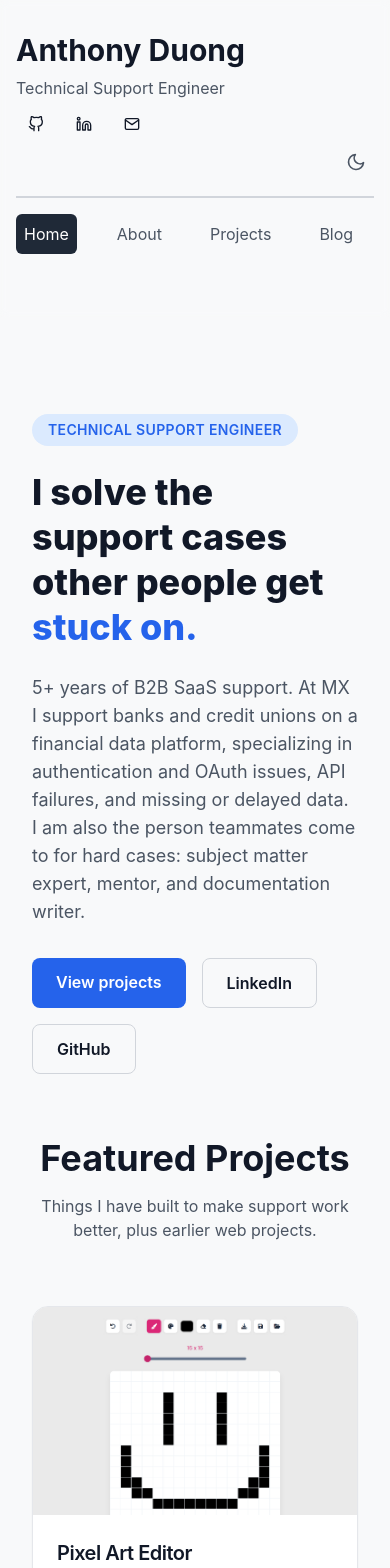
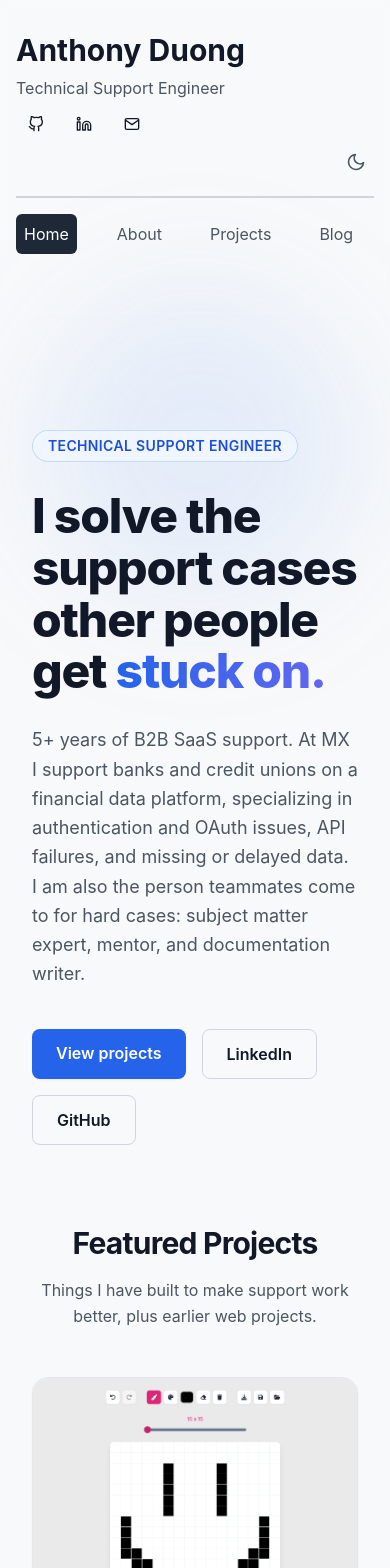
Before and after one commit to khangbeo/anthony-portfolio, a Next.js app: page / in a window 390 px wide. Shown: the top 1568 px of the page. Built offline with nearby package versions, Linux system fonts and the light colour scheme.

Commit message:
Dark modern homepage: stronger hero, shared section headings, skills cards, two-up featured grid

```diff
--- /dev/null
+++ b/components/common/SectionHeading.js
@@ -0,0 +1,14 @@
+export default function SectionHeading({ title, description }) {
+    return (
+        <div className="mb-12 text-center">
+            <h2 className="text-3xl font-bold tracking-tight text-gray-900 dark:text-white sm:text-4xl">
+                {title}
+            </h2>
+            {description && (
+                <p className="mx-auto mt-4 max-w-2xl leading-relaxed text-gray-600 dark:text-gray-400">
+                    {description}
+                </p>
+            )}
+        </div>
+    );
+}
--- a/components/sections/Hero.js
+++ b/components/sections/Hero.js
@@ -12,9 +12,14 @@ const fadeUp = {
 
 export default function Hero() {
     return (
-        <section className="py-16 md:py-24">
+        <section className="relative py-20 md:py-28">
+            <div
+                aria-hidden="true"
+                className="pointer-events-none absolute -top-16 right-0 h-80 w-80 rounded-full bg-blue-500/10 blur-3xl dark:bg-blue-500/15"
+            />
+            <div className="relative">
                 <motion.span
-                className="inline-block text-sm font-semibold uppercase tracking-wide text-blue-600 dark:text-blue-400 bg-blue-100 dark:bg-blue-900/30 px-4 py-1.5 rounded-full mb-6"
+                    className="mb-7 inline-block rounded-full bg-blue-50 px-4 py-1.5 text-sm font-semibold uppercase tracking-wide text-blue-700 ring-1 ring-inset ring-blue-600/20 dark:bg-blue-400/10 dark:text-blue-300 dark:ring-blue-400/25"
                     variants={fadeUp}
                     initial="hidden"
                     animate="visible"
@@ -23,19 +28,19 @@ export default function Hero() {
                     {userData.designation}
                 </motion.span>
                 <motion.h1
-                className="text-4xl md:text-5xl font-extrabold leading-tight text-gray-900 dark:text-white max-w-3xl"
+                    className="max-w-3xl text-5xl font-extrabold leading-[1.08] tracking-tight text-gray-900 dark:text-white md:text-6xl"
                     variants={fadeUp}
                     initial="hidden"
                     animate="visible"
                     custom={0.1}
                 >
                     I solve the support cases other people get{" "}
-                <span className="text-blue-600 dark:text-blue-400">
+                    <span className="bg-gradient-to-r from-blue-600 to-indigo-500 bg-clip-text text-transparent dark:from-blue-400 dark:to-indigo-400">
                         stuck on.
                     </span>
                 </motion.h1>
                 <motion.p
-                className="mt-6 text-lg text-gray-600 dark:text-gray-300 max-w-2xl"
+                    className="mt-7 max-w-2xl text-lg leading-relaxed text-gray-600 dark:text-gray-400 md:text-xl"
                     variants={fadeUp}
                     initial="hidden"
                     animate="visible"
@@ -44,7 +49,7 @@ export default function Hero() {
                     {userData.hero.description}
                 </motion.p>
                 <motion.div
-                className="mt-8 flex flex-wrap gap-4"
+                    className="mt-10 flex flex-wrap gap-4"
                     variants={fadeUp}
                     initial="hidden"
                     animate="visible"
@@ -52,7 +57,7 @@ export default function Hero() {
                 >
                     <a
                         href="/projects"
-                    className="px-6 py-3 rounded-lg font-semibold bg-blue-600 text-white hover:bg-blue-700 transition-colors duration-200"
+                        className="rounded-lg bg-blue-600 px-6 py-3 font-semibold text-white shadow-sm transition-colors duration-200 hover:bg-blue-500"
                     >
                         View projects
                     </a>
@@ -60,7 +65,7 @@ export default function Hero() {
                         href={userData.socialLinks.linkedin}
                         target="_blank"
                         rel="noopener noreferrer"
-                    className="px-6 py-3 rounded-lg font-semibold border border-gray-300 dark:border-gray-700 text-gray-900 dark:text-white hover:bg-gray-100 dark:hover:bg-gray-800 transition-colors duration-200"
+                        className="rounded-lg border border-gray-300 px-6 py-3 font-semibold text-gray-900 transition-colors duration-200 hover:bg-gray-100 dark:border-white/15 dark:text-white dark:hover:bg-white/5"
                     >
                         LinkedIn
                     </a>
@@ -68,11 +73,12 @@ export default function Hero() {
                         href={userData.socialLinks.github}
                         target="_blank"
                         rel="noopener noreferrer"
-                    className="px-6 py-3 rounded-lg font-semibold border border-gray-300 dark:border-gray-700 text-gray-900 dark:text-white hover:bg-gray-100 dark:hover:bg-gray-800 transition-colors duration-200"
+                        className="rounded-lg border border-gray-300 px-6 py-3 font-semibold text-gray-900 transition-colors duration-200 hover:bg-gray-100 dark:border-white/15 dark:text-white dark:hover:bg-white/5"
                     >
                         GitHub
                     </a>
                 </motion.div>
+            </div>
         </section>
     );
 }
--- a/components/sections/Skills.js
+++ b/components/sections/Skills.js
@@ -1,31 +1,41 @@
 import { motion } from "framer-motion";
 import userData from "@constants/data";
+import SectionHeading from "../common/SectionHeading";
 
 export default function Skills() {
     return (
         <motion.section
-            className="mt-20"
+            className="mt-24"
             initial={{ opacity: 0, y: 24 }}
             whileInView={{ opacity: 1, y: 0 }}
             viewport={{ once: true, amount: 0.15 }}
             transition={{ duration: 0.6, ease: "easeOut" }}
         >
-            <h2 className="text-4xl font-bold text-center mb-4 text-gray-900 dark:text-white">
-                Skills
-            </h2>
-            <p className="text-center text-gray-600 dark:text-gray-300 mb-12 max-w-2xl mx-auto">
-                Support engineering first, with data engineering training and
-                web development alongside.
-            </p>
-            <div className="grid grid-cols-1 sm:grid-cols-2 lg:grid-cols-4 gap-8 max-w-5xl mx-auto">
+            <SectionHeading
+                title="Skills"
+                description="Support engineering first, with data engineering training and web development alongside."
+            />
+            <div className="mx-auto grid max-w-4xl grid-cols-1 gap-6 sm:grid-cols-2">
                 {userData.skills.map((skillGroup, idx) => (
-                    <div key={idx}>
-                        <h3 className="text-lg font-semibold text-gray-900 dark:text-white mb-3">
+                    <div
+                        key={idx}
+                        className="rounded-2xl border border-gray-200 bg-white p-6 shadow-sm dark:border-white/10 dark:bg-[#18181b] dark:shadow-none"
+                    >
+                        <h3 className="text-base font-semibold tracking-tight text-gray-900 dark:text-white">
                             {skillGroup.group}
                         </h3>
-                        <ul className="space-y-2 text-gray-600 dark:text-gray-300">
+                        <ul className="mt-4 space-y-2.5">
                             {skillGroup.items.map((item, itemIdx) => (
-                                <li key={itemIdx}>{item}</li>
+                                <li
+                                    key={itemIdx}
+                                    className="flex items-start gap-2.5 text-[15px] leading-relaxed text-gray-600 dark:text-gray-400"
+                                >
+                                    <span
+                                        aria-hidden="true"
+                                        className="mt-[9px] h-1.5 w-1.5 shrink-0 rounded-full bg-blue-500 dark:bg-blue-400"
+                                    />
+                                    {item}
+                                </li>
                             ))}
                         </ul>
                     </div>
--- a/pages/index.js
+++ b/pages/index.js
@@ -3,6 +3,7 @@ import ContainerBlock from "../components/layout/ContainerBlock";
 import userData from "@constants/data";
 import Card from "@components/ui/Card";
 import BlogList from "@components/common/BlogList";
+import SectionHeading from "@components/common/SectionHeading";
 import posts from "@constants/blogs";
 import Hero from "@components/sections/Hero";
 import Experience from "@components/sections/Experience";
@@ -18,28 +19,25 @@ const fadeUpOnScroll = {
 export default function Home() {
     return (
         <ContainerBlock>
-            <div className="max-w-4xl mx-auto px-4">
+            <div className="mx-auto max-w-4xl px-4">
                 {/* Hero Section */}
                 <Hero />
 
                 {/* Projects Section */}
                 <motion.section {...fadeUpOnScroll}>
-                    <h1 className="text-4xl font-bold text-center mb-4 text-gray-900 dark:text-white">
-                        Featured Projects
-                    </h1>
-                    <p className="text-center text-gray-600 dark:text-gray-300 mb-16 max-w-2xl mx-auto">
-                        Things I have built to make support work better, plus
-                        earlier web projects.
-                    </p>
-                    <div className="grid grid-cols-1 md:grid-cols-2 lg:grid-cols-3 gap-8">
-                        {userData.projects.slice(0, 3).map((project, idx) => (
+                    <SectionHeading
+                        title="Featured Projects"
+                        description="Things I have built to make support work better, plus earlier web projects."
+                    />
+                    <div className="grid grid-cols-1 gap-8 md:grid-cols-2">
+                        {userData.projects.slice(0, 2).map((project, idx) => (
                             <Card key={idx} {...project} />
                         ))}
                     </div>
-                    <div className="mt-8 text-center">
+                    <div className="mt-10 text-center">
                         <a
                             href="/projects"
-                            className="text-blue-600 dark:text-blue-400 hover:text-blue-800 dark:hover:text-blue-300 transition-colors duration-200"
+                            className="font-semibold text-blue-600 transition-colors duration-200 hover:text-blue-500 dark:text-blue-400 dark:hover:text-blue-300"
                         >
                             View all projects →
                         </a>
@@ -53,15 +51,13 @@ export default function Home() {
                 <Skills />
 
                 {/* Latest Blogs Section */}
-                <motion.section className="mt-20" {...fadeUpOnScroll}>
-                    <h1 className="text-4xl font-bold text-center mb-16 text-gray-900 dark:text-white">
-                        Latest Blogs
-                    </h1>
+                <motion.section className="mt-24" {...fadeUpOnScroll}>
+                    <SectionHeading title="Latest Blogs" />
                     <BlogList posts={posts} limit={3} />
-                    <div className="mt-8 text-center">
+                    <div className="mt-10 text-center">
                         <a
                             href="/blog"
-                            className="text-blue-600 dark:text-blue-400 hover:text-blue-800 dark:hover:text-blue-300 transition-colors duration-200"
+                            className="font-semibold text-blue-600 transition-colors duration-200 hover:text-blue-500 dark:text-blue-400 dark:hover:text-blue-300"
                         >
                             Read More →
                         </a>
--- a/tailwind.config.js
+++ b/tailwind.config.js
@@ -12,6 +12,10 @@ module.exports = {
                 0: "0ms",
                 2000: "2000ms",
                 4000: "4000ms",
+            },
+            backgroundImage: {
+                "gradient-to-r":
+                    "linear-gradient(to right, var(--tw-gradient-stops))",
             },
         },
         dropShadow: {
```
Lines whose indentation alone changed are shown as unchanged.
